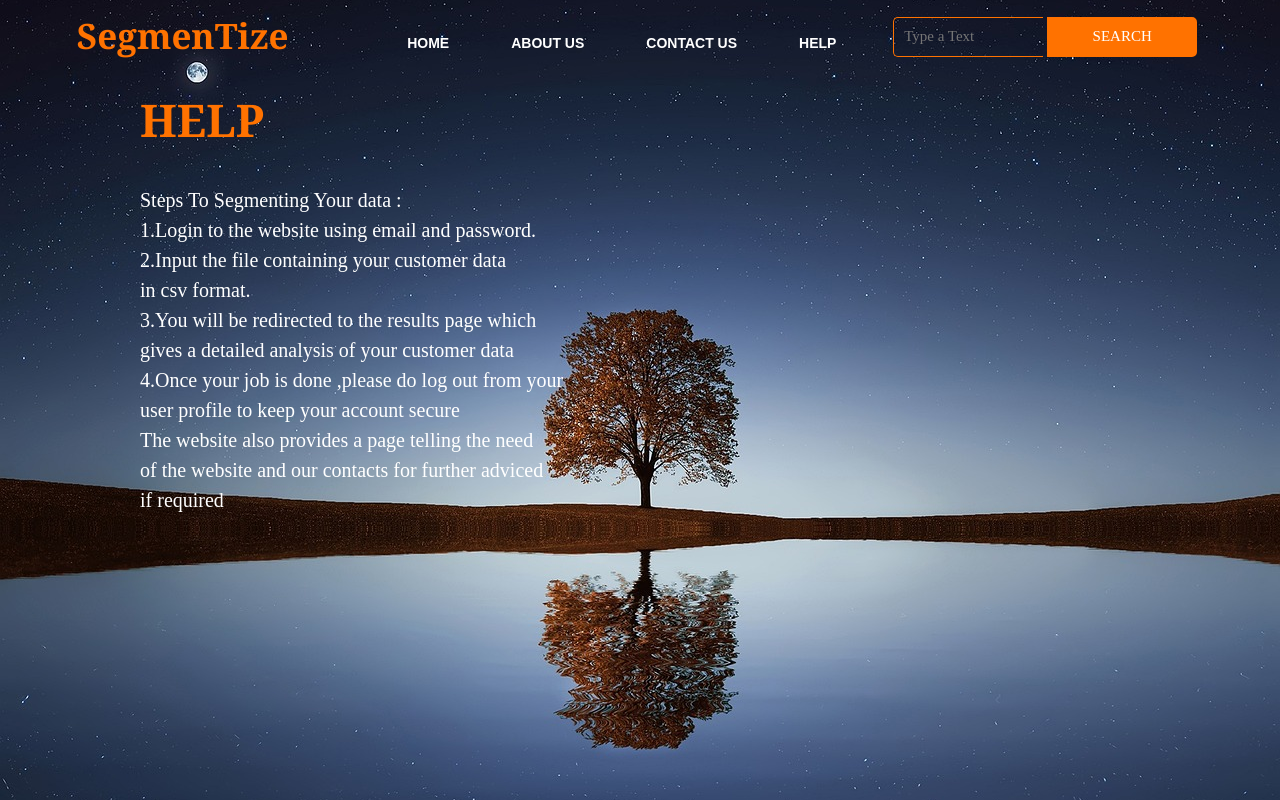
After one commit to AshminJayson/KMeans_Clustering_Mini_Project, a Flask app: template MINIPROJECT/templates/help.html in a window 1280 px wide. The commit adds this page. Run offline with Flask 3, Linux system fonts and the light colour scheme; the template is opened without the code that fills it, so the values that code supplies are empty.

Commit message:
Created a few pages

```diff
--- a/MINIPROJECT/app.py
+++ b/MINIPROJECT/app.py
@@ -3,14 +3,13 @@ import pandas as pd
 
 app = Flask(__name__, static_folder='static/css')
 
+database = {'helloworld@gmail.com': '123',
+            'hello@gmail.com': '345', 'mean@gmail.com': 'average'}
+
 
 @app.route('/')
 def hello_world():
     return render_template('home.html')
-
-
-database = {'helloworld@gmail.com': '123',
-            'hello@gmail.com': '345', 'mean@gmail.com': 'average'}
 
 
 @app.route('/index1', methods=['POST', 'GET'])
@@ -30,9 +29,9 @@ def login():
     else:
         return "Method not allowed. Please use the POST method to access this route."
 
-@app.route('/')
-def index():
-    return render_template('home.html')
+@app.route('/about')
+def about():
+    return render_template('about.html')
 
 @app.route('/file', methods=['POST','GET'])
 def upload():
--- /dev/null
+++ b/MINIPROJECT/static/css/style.css
@@ -0,0 +1,131 @@
+*{
+        margin: 0px;
+        padding:0px;
+        box-sizing: border-box;
+        font-family: Century;
+
+}
+
+.main{
+        width:auto;
+        display: flex;
+        flex-direction: column;
+        background-image: url(10.jpg);
+        background-position: center;
+        background-size: cover;
+        height: 100vh;
+
+}
+
+.navbar{
+        display: flex;
+        justify-content: space-evenly;
+        align-items: center;
+        height:60px;
+}
+
+.logo{
+        color: #ff7200;
+        font-size: 35px;
+        font-family: Cambria, Cochin, Georgia, Times, 'Times New Roman', serif;
+        float:left;
+        padding-left: 20px;
+        padding-top:10px ;
+}
+
+.menu{
+        display: flex;
+        height: 70px;
+}
+
+ul{
+        float: left;
+        display: flex;
+        justify-content: center;
+        align-items: center;
+}
+
+ul li{
+        list-style: none;
+        margin-left: 62px;
+        margin-top:27px;
+        font-size: 14px;
+}
+
+ul li a{
+        text-decoration: none;
+        color: white;
+        font-family: Arial;
+        font-weight: bold;
+        transition: 0.4s ease-in-out;
+}
+
+ul li a:hover{
+        color: #ff7200;
+}
+
+.search{
+        width: 330px;
+}
+
+.search > input {
+        font-family:'Times New Roman' ;
+        width: 150px;
+        height: 40px;
+        background: transparent;
+        border: 1px solid #ff7200;
+        color: white;
+        border-right:none ;
+        font-size: 15px;
+        padding:10px;
+        border-bottom-left-radius: 5px;
+        border-top-left-radius: 5px;
+}
+
+.btn{
+        width: 150px;
+        height: 40px;
+        background: #ff7200;
+        border: 2px solid #ff7200;
+        margin-top: 13px;
+        color: white;
+        font-size: 15px;
+        border-bottom-right-radius: 5px;
+        border-top-right-radius: 5px;
+
+}
+
+.btn:focus{
+        outline: none;
+}
+
+.srch:focus{
+        outline: none;
+}
+
+.content{
+        display: flexbox;
+        text-align: center;
+        color: white;
+        font-size: large;
+        color: #ff7200;
+        font-family: monospace;
+        line-height: 30px;
+}
+
+.content h1{
+        padding-top: 45px;
+        text-align: left;
+        padding-left: 140px;
+        font-size: 45px;
+        font-family: Cambria, Cochin, Georgia, Times, 'Times New Roman', serif;
+
+}
+
+.par{
+        padding-top: 50px;
+        font-size: 20px;
+        color: white;
+        text-align: left;
+        padding-left: 140px;
+}
--- a/MINIPROJECT/static/css/styles.css
+++ b/MINIPROJECT/static/css/styles.css
@@ -11,7 +11,6 @@
         display: flex;
         flex-direction: column;
         background-image: url(10.jpg);
-        background:linear-gradient(to top,rgba(0,0,0,0.5)50%,rgba(0,0,0,0.5)50%,url(10.jpg));
         background-position: center;
         background-size: cover;
         height: 100vh;
--- /dev/null
+++ b/MINIPROJECT/templates/help.html
@@ -0,0 +1,45 @@
+<!DOCTYPE html>
+<html lang="en">
+<head>
+  <title>Help</title>
+  <link rel="stylesheet" href="/MINIPROJECT/static/css/style.css" />
+
+</head>
+<body>
+	<div class="main">
+		<div class="navbar">
+						<h2 class="logo">SegmenTize</h2>
+						<div class="menu">
+							<ul>
+								<li><a href="#">HOME</a></li>
+								<li><a href="#">ABOUT US</a></li>
+								<li><a href="#">CONTACT US</a></li>
+								<li><a href="#">HELP</a></li>
+							</ul>
+						</div>
+						<div class="search">
+							<input type="search" name="" placeholder="Type a Text" />
+							<a href="#"> <button class="btn">SEARCH</button></a>
+						</div>
+		</div>
+		<section class="content">
+			<h1>HELP</h1>
+			<div class="par">
+				Steps To Segmenting Your data :<br>
+				1.Login to the website using email and password.<br>
+				2.Input the file containing your customer data <br>
+				in csv format.<br>
+				3.You will be redirected to the results page which<br>
+				gives a detailed analysis of your customer data<br>
+				4.Once your job is done ,please do log out from your<br>
+				user profile to keep your account secure <br>
+
+
+				The website also provides a page telling the need <br>
+				of the website and our contacts for further adviced <br>
+				if required<br>
+
+			</div>
+		</section>
+</body>
+</html>
--- a/MINIPROJECT/templates/home.html
+++ b/MINIPROJECT/templates/home.html
@@ -13,7 +13,6 @@
           <ul>
             <li><a href="#">HOME</a></li>
             <li><a href="#">ABOUT</a></li>
-            <li><a href="#">SERVICE</a></li>
             <li><a href="#">CONTACT</a></li>
             <li><a href="#">HELP</a></li>
           </ul>
--- a/MINIPROJECT/templates/index1.html
+++ b/MINIPROJECT/templates/index1.html
@@ -2,7 +2,7 @@
 <html lang="en">
   <head>
     <title>User Profile</title>
-    <link rel="stylesheet" href="/MINIPROJECT/static/css/styles.css" />
+    <link rel="stylesheet" type="text/css" href="{{ url_for('static', filename='css/style.css') }}">
   </head>
   <div class="main">
     <div class="navbar">
```
Also changed, not shown: MINIPROJECT/templates/about.html (+11 -12 lines), 2 other files.
